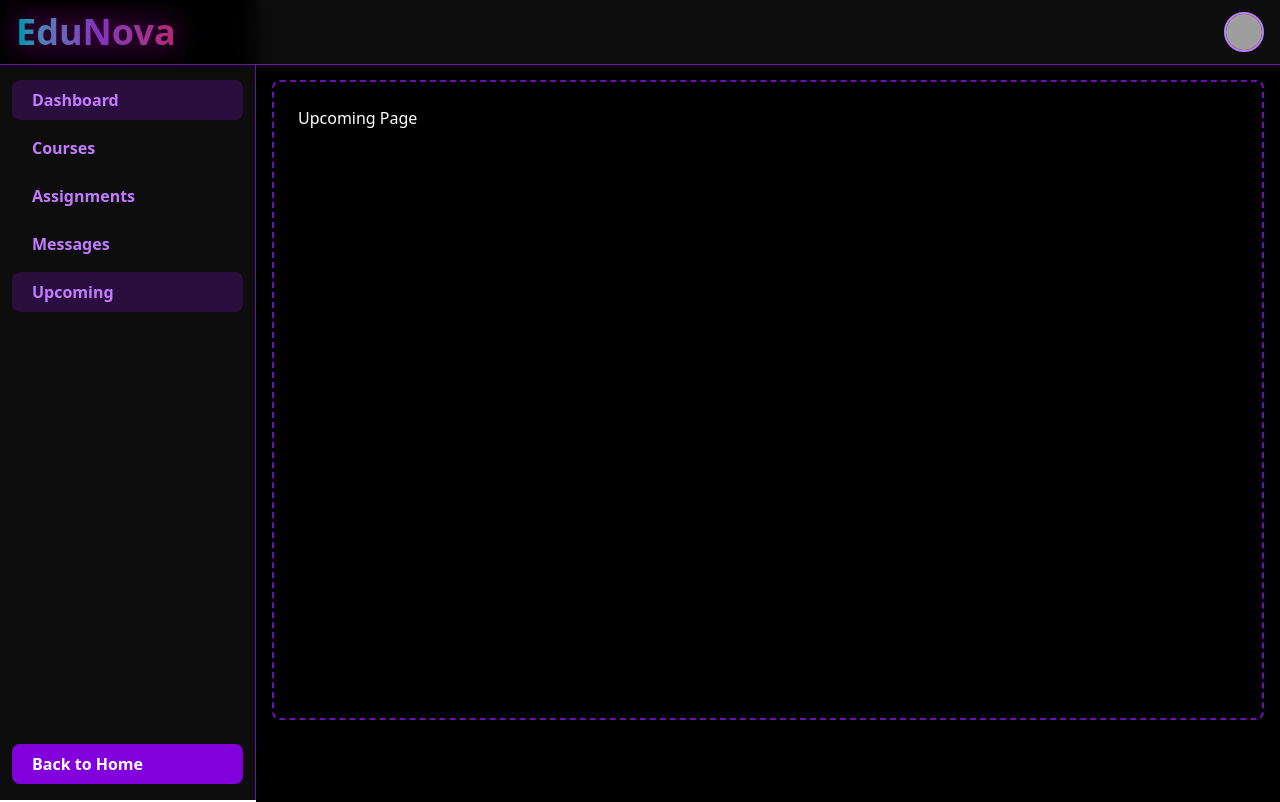
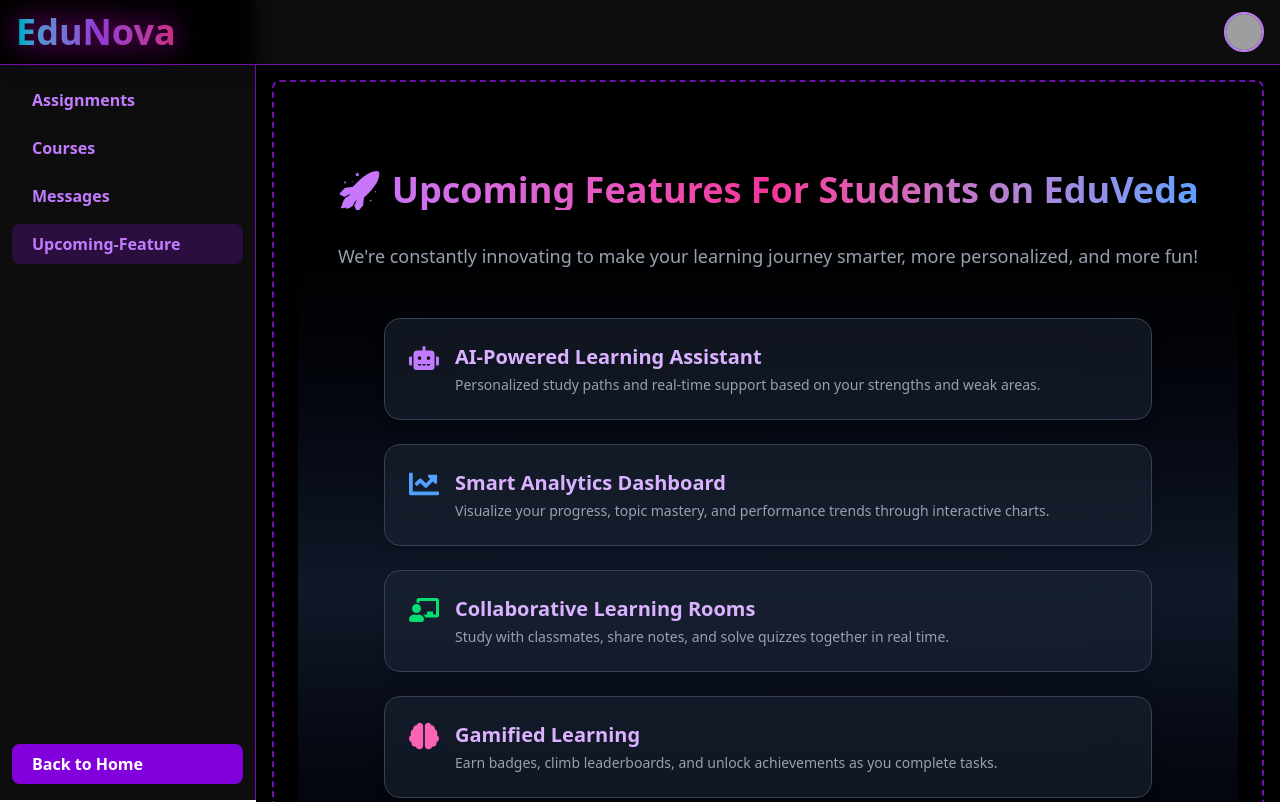
Before and after one commit to Shreevathsa05/Hackwave, a React app in the folder frontend/: page /studentdashboard/upcoming in a window 1280 px wide. Shown: the top 802 px of the page. Built offline with nearby package versions, Linux system fonts and the light colour scheme; grey boxes are pictures that could not be loaded; the HTML template or start-up script is replaced by a standard one.

Commit message:
Add upcoming features component for teacher

```diff
--- a/frontend/src/App.jsx
+++ b/frontend/src/App.jsx
@@ -19,12 +19,14 @@ import { Login } from "./Pages/StudentLogin";
 import { TeacherLogin } from "./Pages/Teacherlogin";
 
 // AI Exam/Quiz Pages
-import CreateExam from "./Pages/CreateExam";
+import { CreateExam } from "./Pages/Createexam";
 import Quiz from "./Pages/Quiz";
 import Analysis from "./Pages/Analysis";
 
 // Context
 import { ExamProvider } from "./Components/ExamContext";
+import { UpcomingStudent } from "./Pages/UpcomingStudent";
+import { UpcomingTeacher } from "./Pages/UpcomingTeacher";
 
 export const App = () => {
   const [studentRoutes, setStudentRoutes] = useState([]);
@@ -33,20 +35,21 @@ export const App = () => {
   useEffect(() => {
     // ✅ Student dashboard routes
     const studentData = [
-      { path: "dashboard", name: "Dashboard", element: <h1 className="text-white">Student Dashboard</h1> },
-      { path: "courses", name: "Courses", element: <h2 className="text-white">Courses Page</h2> },
+
+
       { path: "assignments", name: "Assignments", element: <Quiz /> },
+       { path: "courses", name: "Courses", element: <h2 className="text-white">Courses Page</h2> },
       { path: "messages", name: "Messages", element: <h4 className="text-white">Messages Page</h4> },
-      { path: "upcoming", name: "Upcoming", element: <h5 className="text-white">Upcoming Page</h5> },
+      { path: "upcoming", name: "Upcoming-Feature", element: <UpcomingStudent /> },
     ];
     setStudentRoutes(studentData);
 
     // ✅ Teacher dashboard routes
     const teacherData = [
-      { path: "students", name: "Students", element: <h1 className="text-white">Students List</h1> },
+
       { path: "create-task", name: "Create Task", element: <CreateExam />},
       { path: "assign-task", name: "Assigned Task", element:<ShowAll /> },
-      { path: "messages", name: "Messages", element: <h4 className="text-white">Teacher Messages</h4> },
+      { path: "messages", name: "Upcoming-feature", element: <UpcomingTeacher />},
     ];
     setTeacherRoutes(teacherData);
   }, []);
@@ -74,7 +77,7 @@ export const App = () => {
 
         {/* 🎓 Student Dashboard Routes */}
         <Route path="/studentdashboard" element={<Studentdash routes={studentRoutes} />}>
-          <Route index element={<Navigate to="dashboard" replace />} />
+          <Route index element={<Navigate to="assignments" replace />} />
           {studentRoutes.map((route) => (
             <Route key={route.path} path={route.path} element={route.element} />
           ))}
@@ -82,7 +85,7 @@ export const App = () => {
 
         {/* 🧑‍🏫 Teacher Dashboard Routes */}
         <Route path="/teacherdashboard" element={<TeacherDash routes={teacherRoutes} />}>
-          <Route index element={<Navigate to="students" replace />} />
+          <Route index element={<Navigate to="create-task" replace />} />
           {teacherRoutes.map((route) => (
             <Route key={route.path} path={route.path} element={route.element} />
           ))}
--- a/frontend/src/Components/Faq.jsx
+++ b/frontend/src/Components/Faq.jsx
@@ -6,7 +6,7 @@ export const Faq = () => {
     {
       question: "What is EduNova?",
       answer:
-        "EduNova is a personalized learning platform that adapts to each student's pace and style.",
+        "EduVeda is a personalized learning platform that adapts to each student's pace and style.",
     },
     {
       question: "How does adaptive learning work?",
@@ -24,7 +24,7 @@ export const Faq = () => {
         "Students can participate in group projects and learn together seamlessly.",
     },
     {
-      question: "Is EduNova free to use?",
+      question: "Is EduVeda free to use?",
       answer:
         "EduNova offers both free and premium plans. Free plans cover basic adaptive learning, while premium plans unlock advanced analytics and collaboration tools.",
     },
@@ -34,7 +34,7 @@ export const Faq = () => {
         "Yes, parents can access a simplified dashboard to monitor their child’s learning progress and time spent on activities.",
     },
     {
-      question: "Does EduNova support multiple languages?",
+      question: "Does EduVeda support multiple languages?",
       answer:
         "Absolutely. The platform is designed to support multiple languages so learners from different regions can benefit.",
     },
@@ -49,7 +49,7 @@ export const Faq = () => {
         "We use industry-standard encryption and follow strict privacy policies to keep all student and teacher data safe.",
     },
     {
-      question: "Can EduNova integrate with existing school systems?",
+      question: "Can EduVeda integrate with existing school systems?",
       answer:
         "Yes, EduNova provides APIs and integration options for popular LMS platforms, making adoption seamless.",
     },
--- a/frontend/src/Components/Features.jsx
+++ b/frontend/src/Components/Features.jsx
@@ -29,7 +29,7 @@ export const Feature = () => {
     <section className="relative w-full py-16 px-6 bg-black text-white flex flex-col items-center">
       <div className="max-w-7xl w-full text-center mb-12">
         <h2 className="text-4xl md:text-5xl font-extrabold bg-clip-text text-transparent bg-gradient-to-r from-purple-400 via-pink-500 to-red-500">
-          Why Choose EduNova?
+          Why Choose EduVeda?
         </h2>
         <p className="mt-4 text-gray-300 text-lg md:text-xl max-w-2xl mx-auto">
           Experience a next-generation learning platform built for students and teachers alike.
--- a/frontend/src/Components/Header.jsx
+++ b/frontend/src/Components/Header.jsx
@@ -1,68 +1,21 @@
 import React from "react";
-import { NavLink } from "react-router-dom";
 
 export const Header = () => {
   return (
-    <header className="w-full z-50 flex flex-col md:flex-row items-center justify-between bg-black/80 px-10 py-4 backdrop-blur-lg border-b border-white/20 shadow-[0_0_20px_rgba(255,0,255,0.4)] fixed top-0 left-0">
+    <header className="w-full z-50 fixed top-0 left-0 bg-black backdrop-blur-lg border-b border-white/20 shadow-[0_0_20px_rgba(255,0,255,0.4)] px-10 py-4 flex items-center justify-center mb-10">
       {/* Logo */}
-      <div className="flex items-center justify-center mb-3 md:mb-0">
+      <div className="flex items-center justify-center">
         <div className="px-6 py-3 rounded-xl bg-white/10 border border-white/20 shadow-[0_0_15px_rgba(255,0,255,0.5)]">
           <h1
             className="text-3xl md:text-4xl font-extrabold tracking-widest
             bg-gradient-to-r from-cyan-400 via-purple-500 to-pink-500
-            bg-clip-text text-transparent animate-pulse drop-shadow-[0_0_10px_rgba(255,0,255,0.8)]"
+            bg-clip-text text-transparent animate-pulse
+            drop-shadow-[0_0_10px_rgba(255,0,255,0.8)]"
           >
-            ⚡ EduNova
+            ⚡ EduVeda
           </h1>
         </div>
       </div>
-
-      {/* Navigation */}
-      <nav className="flex items-center gap-6 text-white text-lg font-semibold">
-        <NavLink
-          to="/"
-          className={({ isActive }) =>
-            `hover:text-pink-400 transition ${
-              isActive ? "text-pink-500 underline underline-offset-4" : ""
-            }`
-          }
-        >
-          Home
-        </NavLink>
-
-        <NavLink
-          to="/studentsignup"
-          className={({ isActive }) =>
-            `hover:text-cyan-400 transition ${
-              isActive ? "text-cyan-500 underline underline-offset-4" : ""
-            }`
-          }
-        >
-          Student Login
-        </NavLink>
-
-        <NavLink
-          to="/teacherlogin"
-          className={({ isActive }) =>
-            `hover:text-purple-400 transition ${
-              isActive ? "text-purple-500 underline underline-offset-4" : ""
-            }`
-          }
-        >
-          Teacher Login
-        </NavLink>
-
-        <NavLink
-          to="/studentdashboard"
-          className={({ isActive }) =>
-            `hover:text-yellow-400 transition ${
-              isActive ? "text-yellow-500 underline underline-offset-4" : ""
-            }`
-          }
-        >
-          Dashboard
-        </NavLink>
-      </nav>
     </header>
   );
 };
--- a/frontend/src/Components/Home.jsx
+++ b/frontend/src/Components/Home.jsx
@@ -16,7 +16,7 @@ export const Home = () => {
   ];
 
   return (
-    <main className="relative w-full h-auto bg-black flex items-center justify-center overflow-hidden text-white px-6 py-12">
+    <main className="relative  mt-20 w-full h-auto bg-black flex items-center justify-center overflow-hidden text-white px-6 py-12">
 
       {/* Lottie Background */}
       <div className="absolute inset-0 z-20">
@@ -61,7 +61,7 @@ export const Home = () => {
 
 
           <div className="flex flex-col sm:flex-row gap-4 pt-4 w-full">
-            <NavLink to="/studnetsignup" className="flex-1">
+            <NavLink to="/studentsignup" className="flex-1">
               <button className="w-full px-6 py-4 bg-gradient-to-r from-purple-500 to-blue-500 text-white font-semibold rounded-xl shadow-lg hover:scale-105 hover:shadow-2xl transition duration-300">
                 👨‍🎓 Student Login
               </button>
--- /dev/null
+++ b/frontend/src/Pages/UpcomingStudent.jsx
@@ -0,0 +1,77 @@
+import React from "react";
+import { FaRobot, FaBrain, FaChalkboardTeacher, FaChartLine, FaBookOpen } from "react-icons/fa";
+
+export const UpcomingStudent = () => {
+  const upcomingFeatures = [
+    {
+      title: "AI-Powered Learning Assistant",
+      description:
+        "Personalized study paths and real-time support based on your strengths and weak areas.",
+      icon: <FaRobot className="text-purple-400 text-3xl" />,
+    },
+    {
+      title: "Smart Analytics Dashboard",
+      description:
+        "Visualize your progress, topic mastery, and performance trends through interactive charts.",
+      icon: <FaChartLine className="text-blue-400 text-3xl" />,
+    },
+    {
+      title: "Collaborative Learning Rooms",
+      description:
+        "Study with classmates, share notes, and solve quizzes together in real time.",
+      icon: <FaChalkboardTeacher className="text-green-400 text-3xl" />,
+    },
+    {
+      title: "Gamified Learning",
+      description:
+        "Earn badges, climb leaderboards, and unlock achievements as you complete tasks.",
+      icon: <FaBrain className="text-pink-400 text-3xl" />,
+    },
+    {
+      title: "Interactive Notes & Flashcards",
+      description:
+        "AI-curated notes, summaries, and flashcards to revise smarter, not harder.",
+      icon: <FaBookOpen className="text-yellow-400 text-3xl" />,
+    },
+  ];
+
+  return (
+    <div className="min-h-screen bg-gradient-to-b from-black via-gray-900 to-black text-white py-16 px-6">
+      {/* Header */}
+      <div className="max-w-4xl mx-auto text-center">
+        <h1 className="text-4xl font-bold mb-8 bg-gradient-to-r from-purple-400 via-pink-500 to-blue-400 bg-clip-text text-transparent">
+          🚀 Upcoming Features For Students on <span className="font-extrabold">EduVeda</span>
+        </h1>
+        <p className="text-gray-400 text-lg mb-12">
+          We're constantly innovating to make your learning journey smarter, more personalized, and more fun!
+        </p>
+      </div>
+
+      {/* Features List */}
+      <ul className="max-w-3xl mx-auto flex flex-col gap-6">
+        {upcomingFeatures.map((feature, index) => (
+          <li
+            key={index}
+            className="flex items-start gap-4 p-6 bg-gray-800/50 rounded-2xl border border-gray-700 shadow-lg
+                       hover:shadow-purple-500/30 hover:scale-[1.02] transition-all duration-300 backdrop-blur-xl"
+          >
+            <div className="flex-shrink-0">{feature.icon}</div>
+            <div>
+              <h3 className="text-xl font-semibold text-purple-300 mb-1">
+                {feature.title}
+              </h3>
+              <p className="text-gray-400 text-sm">{feature.description}</p>
+            </div>
+          </li>
+        ))}
+      </ul>
+
+      {/* Footer note */}
+      <div className="text-center mt-16">
+        <p className="text-gray-500 italic">
+          ✨ Stay tuned! These innovations are being built to redefine learning with AI and engagement.
+        </p>
+      </div>
+    </div>
+  );
+};
--- /dev/null
+++ b/frontend/src/Pages/UpcomingTeacher.jsx
@@ -0,0 +1,77 @@
+import React from "react";
+import { FaUserGraduate, FaChartPie, FaLaptopCode, FaChalkboardTeacher, FaRobot } from "react-icons/fa";
+
+export const UpcomingTeacher = () => {
+  const upcomingFeatures = [
+    {
+      title: "AI-Generated Question Bank",
+      description:
+        "Create personalized quizzes and assignments instantly using AI-curated questions tailored to student learning levels.",
+      icon: <FaRobot className="text-purple-400 text-3xl" />,
+    },
+    {
+      title: "Smart Class Analytics",
+      description:
+        "Get real-time insights into student engagement, topic understanding, and overall class performance with interactive dashboards.",
+      icon: <FaChartPie className="text-blue-400 text-3xl" />,
+    },
+    {
+      title: "Virtual Classrooms",
+      description:
+        "Host interactive online sessions with live polls, instant feedback, and shared whiteboards — all within EduNova.",
+      icon: <FaChalkboardTeacher className="text-green-400 text-3xl" />,
+    },
+    {
+      title: "Automated Grading System",
+      description:
+        "AI evaluates assignments and quizzes instantly, giving teachers more time to focus on teaching, not checking.",
+      icon: <FaLaptopCode className="text-pink-400 text-3xl" />,
+    },
+    {
+      title: "Student Growth Tracker",
+      description:
+        "Monitor individual student progress with visual trends and AI-suggested interventions for better learning outcomes.",
+      icon: <FaUserGraduate className="text-yellow-400 text-3xl" />,
+    },
+  ];
+
+  return (
+    <div className="min-h-screen bg-gradient-to-b from-black via-gray-900 to-black text-white py-16 px-6">
+      {/* Header */}
+      <div className="max-w-4xl mx-auto text-center">
+        <h1 className="text-4xl font-bold mb-8 bg-gradient-to-r from-blue-400 via-purple-500 to-pink-500 bg-clip-text text-transparent">
+          🚀 Upcoming Teacher Features For Teachers on <span className="font-extrabold">EduVeda</span>
+        </h1>
+        <p className="text-gray-400 text-lg mb-12">
+          Empowering educators with AI-driven tools to save time, enhance engagement, and personalize every learning experience.
+        </p>
+      </div>
+
+      {/* Features List */}
+      <ul className="max-w-3xl mx-auto flex flex-col gap-6">
+        {upcomingFeatures.map((feature, index) => (
+          <li
+            key={index}
+            className="flex items-start gap-4 p-6 bg-gray-800/50 rounded-2xl border border-gray-700 shadow-lg
+                       hover:shadow-blue-500/30 hover:scale-[1.02] transition-all duration-300 backdrop-blur-xl"
+          >
+            <div className="flex-shrink-0">{feature.icon}</div>
+            <div>
+              <h3 className="text-xl font-semibold text-blue-300 mb-1">
+                {feature.title}
+              </h3>
+              <p className="text-gray-400 text-sm">{feature.description}</p>
+            </div>
+          </li>
+        ))}
+      </ul>
+
+      {/* Footer note */}
+      <div className="text-center mt-16">
+        <p className="text-gray-500 italic">
+          ✨ Stay tuned! These powerful tools are being built to make teaching more efficient and impactful.
+        </p>
+      </div>
+    </div>
+  );
+};
```
Also changed, not shown: 1 other file (tests, documents, lock files or other folders).
